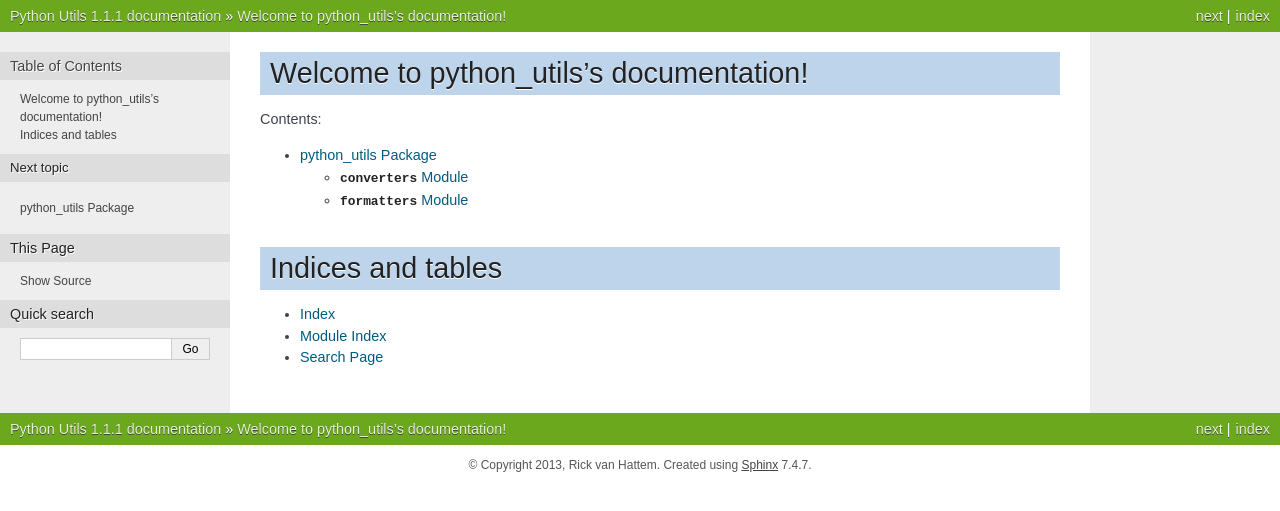
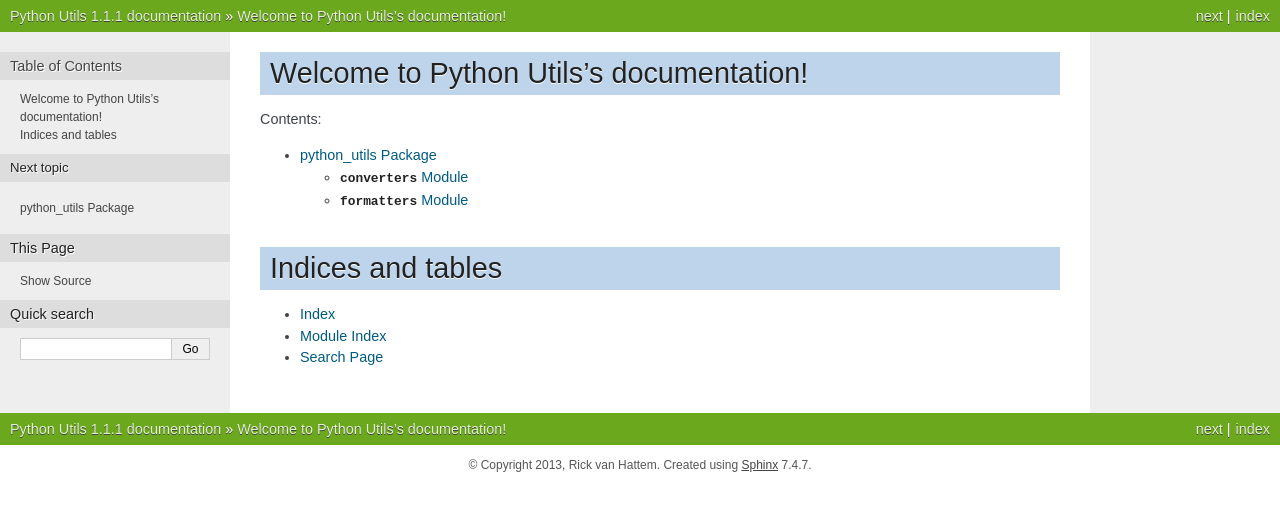
Before and after one commit to wolph/python-utils, a Sphinx documentation site: the page built from docs/index.rst, in a window 1280 px wide. Shown: the top 511 px of the page. Built offline with Sphinx 7.4.7, drawn with Linux system fonts in a browser that asks for light colours; part of the change alters nothing that is shown.

Commit message:
removed comments

```diff
--- a/docs/index.rst
+++ b/docs/index.rst
@@ -1,9 +1,4 @@
-.. python_utils documentation master file, created by
-   sphinx-quickstart on Wed May  9 04:20:00 2012.
-   You can adapt this file completely to your liking, but it should at least
-   contain the root `toctree` directive.
-
-Welcome to python_utils's documentation!
+Welcome to Python Utils's documentation!
 ========================================
 
 Contents:
```
